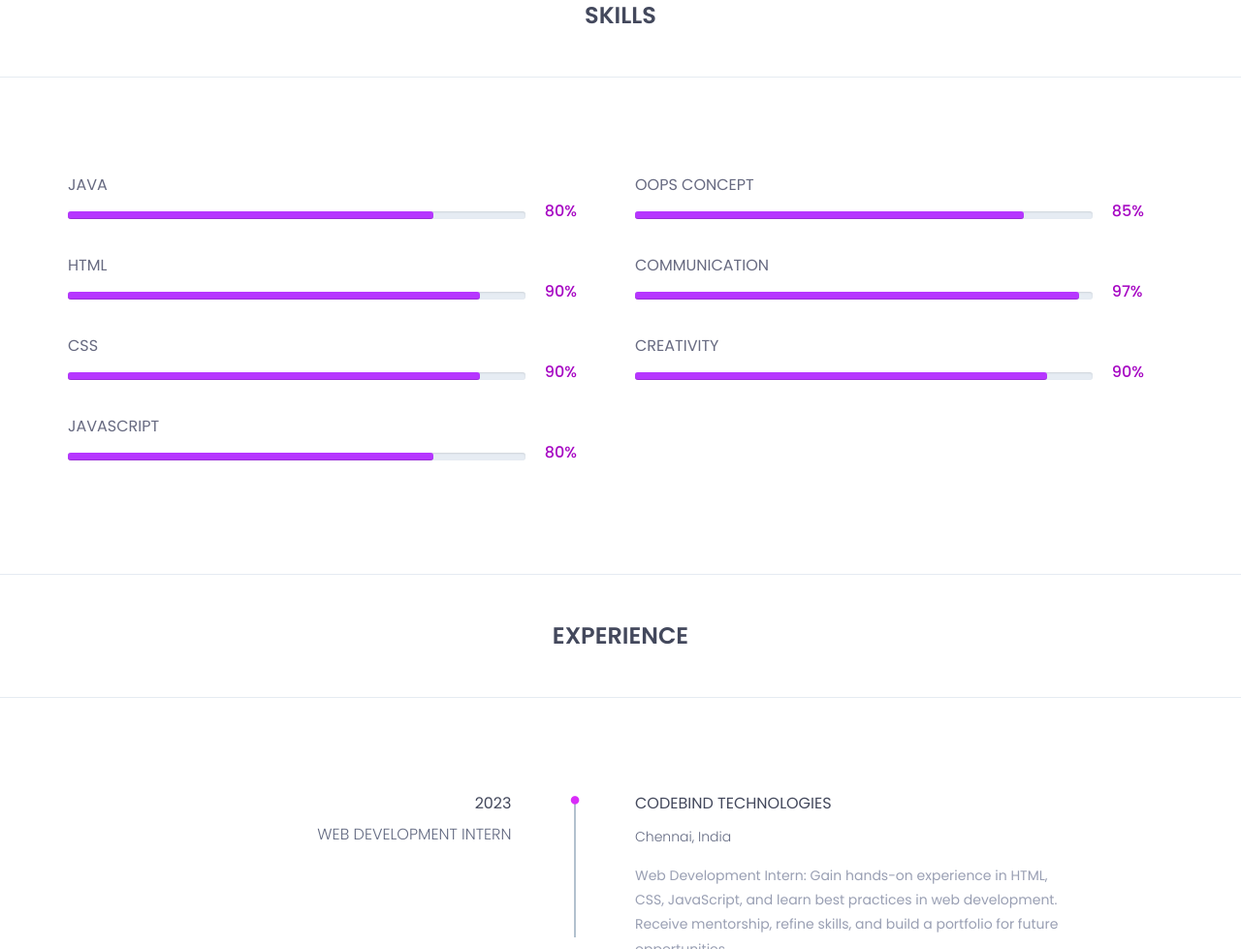
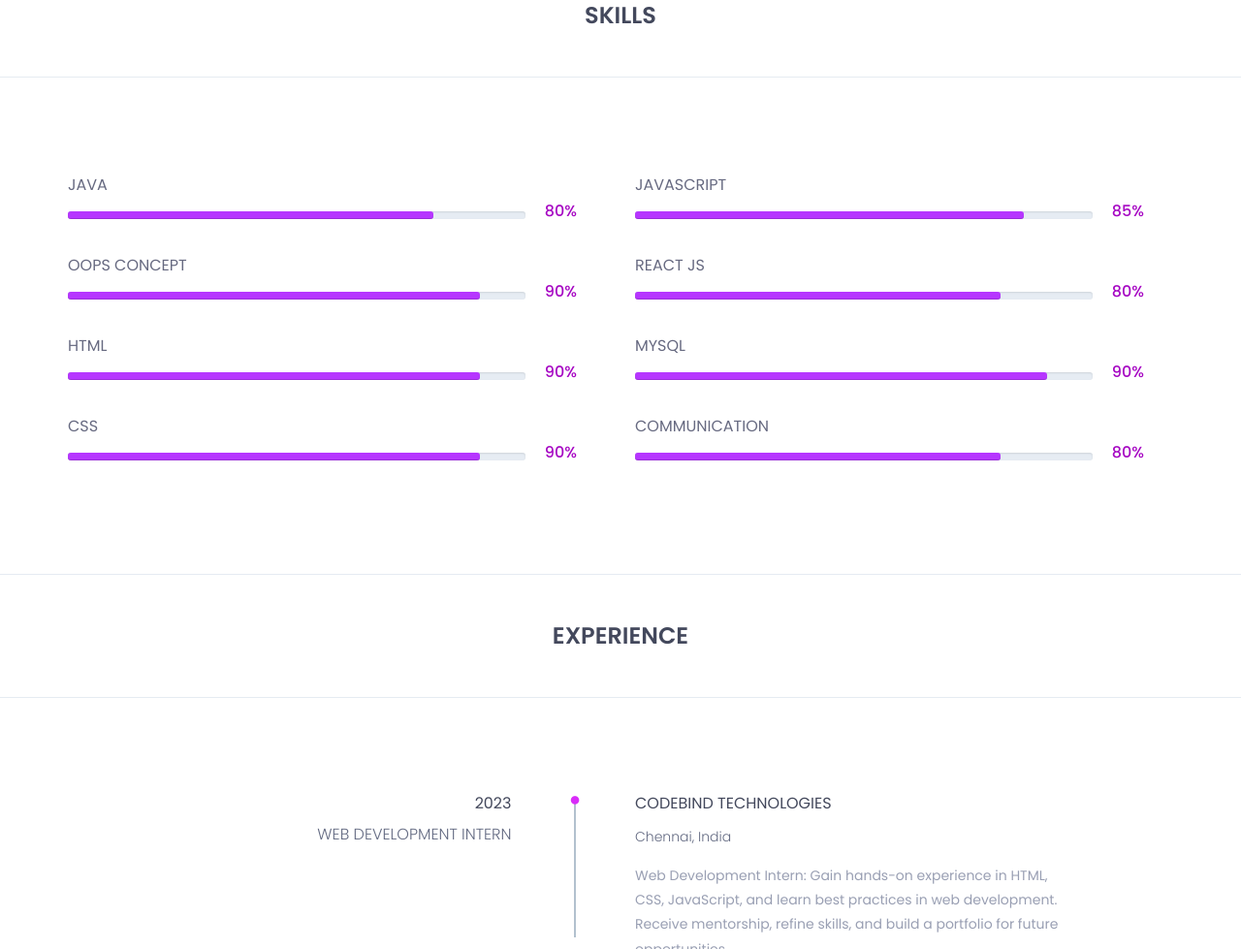
Before and after one commit to Avanthikaselvakumar/My_Portfolio, a plain HTML site: page index.html in a window 1280 px wide. Shown: the part 2314-3293 px from the top of the page at 97% size. Drawn offline with nearby package versions, Linux system fonts and the light colour scheme.

Commit message:
Added all files

```diff
--- a/index.html
+++ b/index.html
@@ -319,6 +319,18 @@
                             </div>
                             <!-- /.barWrapper -->
                             <div class="barWrapper">
+                                <span class="progressText">OOPS Concept</span>
+                                <div class="single-progress-txt">
+                                    <div class="progress ">
+                                        <div class="progress-bar" role="progressbar" aria-valuenow="90" aria-valuemin="10" aria-valuemax="100" style="">
+
+                                        </div>
+                                    </div>
+                                    <h3>90%</h3>
+                                </div>
+                            </div>
+                            <!-- /.barWrapper -->
+                            <div class="barWrapper">
                                 <span class="progressText">HTML</span>
                                 <div class="single-progress-txt">
                                     <div class="progress ">
@@ -342,24 +354,12 @@
                                 </div>
                             </div>
                             <!-- /.barWrapper -->
-                            <div class="barWrapper">
-                                <span class="progressText">Javascript</span>
-                                <div class="single-progress-txt">
-                                    <div class="progress ">
-                                        <div class="progress-bar" role="progressbar" aria-valuenow="80" aria-valuemin="10" aria-valuemax="100" style="">
-
-                                        </div>
-                                    </div>
-                                    <h3>80%</h3>
-                                </div>
-                            </div>
-                            <!-- /.barWrapper -->
                         </div>
                     </div>
                     <div class="col-md-6">
                         <div class="single-skill-content">
                             <div class="barWrapper">
-                                <span class="progressText">OOPS Concept</span>
+                                <span class="progressText">Javascript</span>
                                 <div class="single-progress-txt">
                                     <div class="progress ">
                                         <div class="progress-bar" role="progressbar" aria-valuenow="85" aria-valuemin="10" aria-valuemax="100" style="">
@@ -373,19 +373,19 @@
 
                             <!-- /.barWrapper -->
                             <div class="barWrapper">
-                                <span class="progressText">communication</span>
+                                <span class="progressText">React JS</span>
                                 <div class="single-progress-txt">
                                     <div class="progress ">
-                                        <div class="progress-bar" role="progressbar" aria-valuenow="97" aria-valuemin="10" aria-valuemax="100" style="">
+                                        <div class="progress-bar" role="progressbar" aria-valuenow="80" aria-valuemin="10" aria-valuemax="100" style="">
 
                                         </div>
                                     </div>
-                                    <h3>97%</h3>
+                                    <h3>80%</h3>
                                 </div>
                             </div>
                             <!-- /.barWrapper -->
                             <div class="barWrapper">
-                                <span class="progressText"> creativity</span>
+                                <span class="progressText"> MySQL</span>
                                 <div class="single-progress-txt">
                                     <div class="progress ">
                                         <div class="progress-bar" role="progressbar" aria-valuenow="90" aria-valuemin="10" aria-valuemax="100" style="">
@@ -393,6 +393,20 @@
                                         </div>
                                     </div>
                                     <h3>90%</h3>
+                                </div>
+                            </div>
+                            <!-- /.barWrapper -->
+
+                            <!-- /.barWrapper -->
+                            <div class="barWrapper">
+                                <span class="progressText"> Communication</span>
+                                <div class="single-progress-txt">
+                                    <div class="progress ">
+                                        <div class="progress-bar" role="progressbar" aria-valuenow="80" aria-valuemin="10" aria-valuemax="100" style="">
+
+                                        </div>
+                                    </div>
+                                    <h3>80%</h3>
                                 </div>
                             </div>
                             <!-- /.barWrapper -->
```
